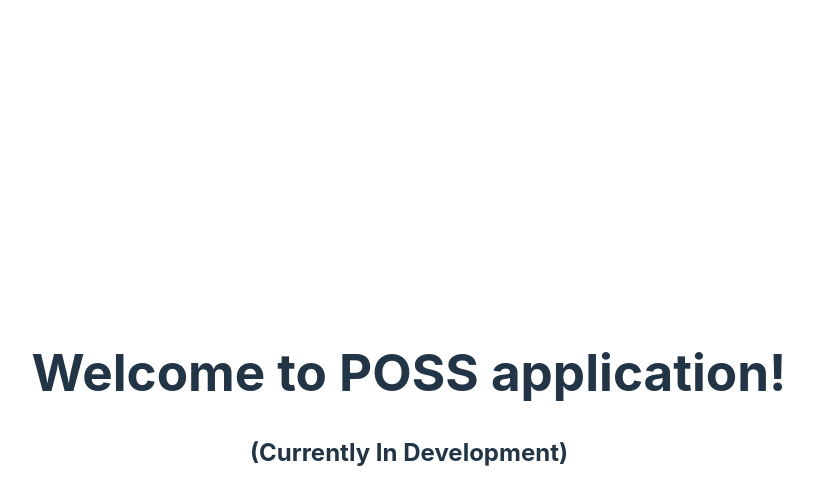
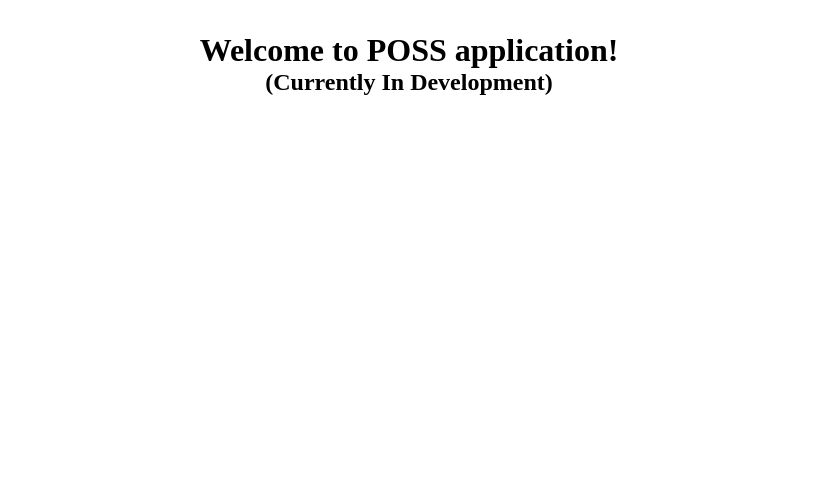
Before and after one commit to AIA-UnKNOWN/poss, a React (Vite) app in the folder frontend/: page / in a window 1280 px wide. Shown: the top 504 px of the page, without its empty margins (231-1044 px from the left). Built offline with nearby package versions, Linux system fonts and the light colour scheme.

Commit message:
added styles for index and button

```diff
--- /dev/null
+++ b/frontend/src/_index.style.scss
@@ -0,0 +1,5 @@
+* {
+  margin: 0;
+  padding: 0;
+  box-sizing: border-box;
+}
--- a/frontend/src/components/Button/Button.tsx
+++ b/frontend/src/components/Button/Button.tsx
@@ -1,3 +1,4 @@
+import './Button.style.scss';
 import React from 'react';
 // Types
 import type { Button } from './Button.types';
@@ -6,7 +7,7 @@ const Button: React.FC<Button> = props => {
   const { text } = props;
 
   return (
-    <button>
+    <button className='primary-button'>
       {text}
     </button>
   )
--- a/frontend/src/index.css
+++ /dev/null
@@ -1,69 +0,0 @@
-:root {
-  font-family: Inter, system-ui, Avenir, Helvetica, Arial, sans-serif;
-  line-height: 1.5;
-  font-weight: 400;
-
-  color-scheme: light dark;
-  color: rgba(255, 255, 255, 0.87);
-  background-color: #242424;
-
-  font-synthesis: none;
-  text-rendering: optimizeLegibility;
-  -webkit-font-smoothing: antialiased;
-  -moz-osx-font-smoothing: grayscale;
-  -webkit-text-size-adjust: 100%;
-}
-
-a {
-  font-weight: 500;
-  color: #646cff;
-  text-decoration: inherit;
-}
-a:hover {
-  color: #535bf2;
-}
-
-body {
-  margin: 0;
-  display: flex;
-  place-items: center;
-  min-width: 320px;
-  min-height: 100vh;
-}
-
-h1 {
-  font-size: 3.2em;
-  line-height: 1.1;
-}
-
-button {
-  border-radius: 8px;
-  border: 1px solid transparent;
-  padding: 0.6em 1.2em;
-  font-size: 1em;
-  font-weight: 500;
-  font-family: inherit;
-  background-color: #1a1a1a;
-  cursor: pointer;
-  transition: border-color 0.25s;
-}
-button:hover {
-  border-color: #646cff;
-}
-button:focus,
-button:focus-visible {
-  outline: 4px auto -webkit-focus-ring-color;
-}
-
-@media (prefers-color-scheme: light) {
-  :root {
-    color: #213547;
-    background-color: #ffffff;
-  }
-  a:hover {
-    color: #747bff;
-  }
-  button {
-    background-color: #f9f9f9;
-  }
-}
--- a/frontend/src/main.tsx
+++ b/frontend/src/main.tsx
@@ -1,7 +1,7 @@
+import './_index.style.scss';
 import React from 'react'
 import ReactDOM from 'react-dom/client'
 import App from './App.tsx'
-import './index.css'
 
 ReactDOM.createRoot(document.getElementById('root') as HTMLElement).render(
   <React.StrictMode>
```
Also changed, not shown: frontend/src/components/Button/Button.style.scss (added, +11 -0 lines).
